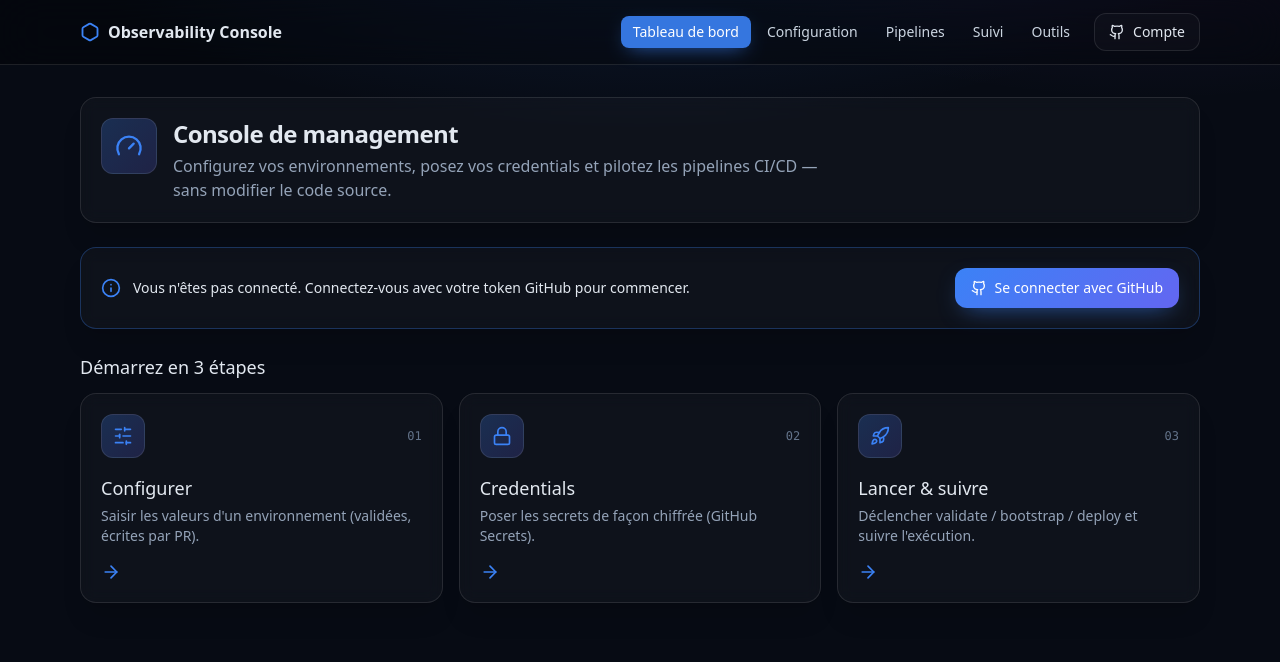
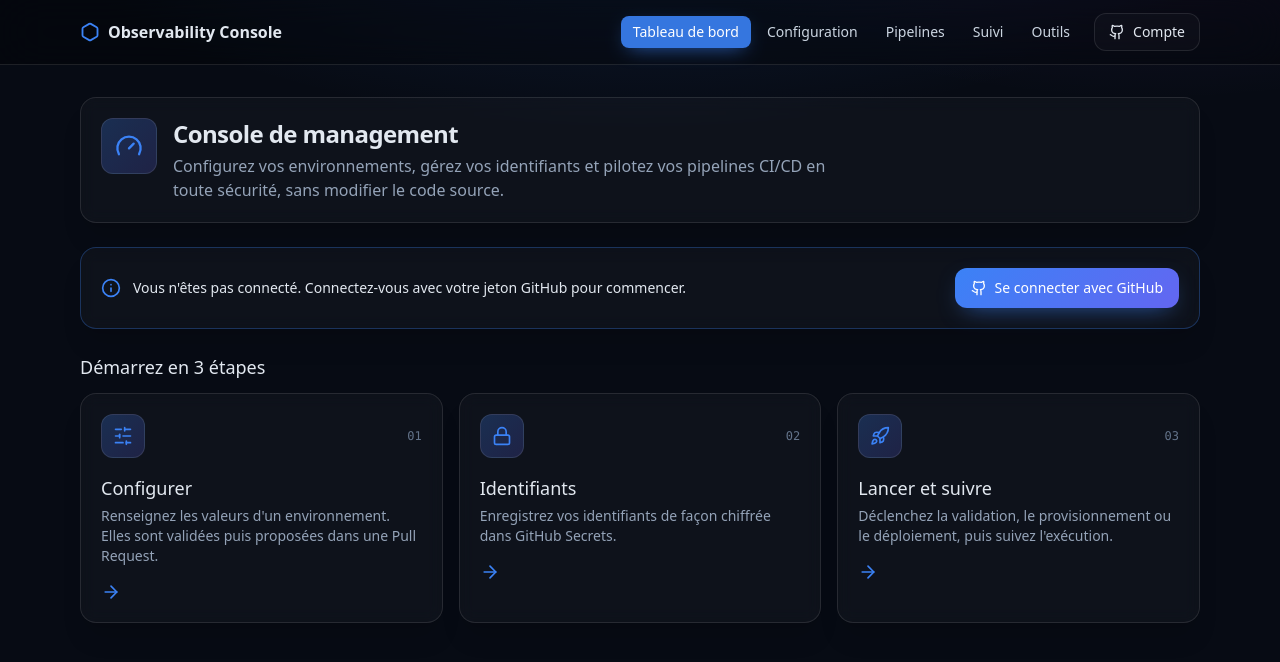
Before and after one commit to wbatchayon/observability-platform, a Next.js app in the folder gui/: page / in a window 1280 px wide. Shown: the top 662 px of the page. Built offline with nearby package versions, Linux system fonts and the light colour scheme; no server answers.

Commit message:
chore(gui): textes professionnels (suppression des tirets séparateurs, formulations soignées)

```diff
--- a/gui/app/api/tools/route.ts
+++ b/gui/app/api/tools/route.ts
@@ -25,7 +25,7 @@ export async function GET() {
       key: "grafana",
       name: "Grafana",
       category: "Visualisation",
-      description: "Dashboards logs / métriques / traces (corrélés).",
+      description: "Tableaux de bord des logs, métriques et traces, corrélés.",
       url: url("TOOL_GRAFANA_URL"),
     },
     {
@@ -67,14 +67,14 @@ export async function GET() {
       key: "renovate",
       name: "Renovate",
       category: "Patch management",
-      description: "Mises à jour automatiques des outils (charts, images, deps) par PR.",
+      description: "Mises à jour automatiques des outils (charts, images, dépendances) par Pull Request.",
       url: url("TOOL_RENOVATE_URL"),
     },
     {
       key: "harbor",
       name: "Harbor",
       category: "Supply chain",
-      description: "Registre OCI + dépôt de packages (air-gap).",
+      description: "Registre OCI et dépôt de paquets pour les environnements isolés d'Internet.",
       url: url("TOOL_HARBOR_URL"),
     },
     {
@@ -88,7 +88,7 @@ export async function GET() {
       key: "minio",
       name: "MinIO",
       category: "Stockage",
-      description: "Console du stockage objet S3 (long terme).",
+      description: "Console du stockage objet S3 (archivage long terme).",
       url: url("TOOL_MINIO_URL"),
     },
   ];
--- a/gui/app/environments/page.tsx
+++ b/gui/app/environments/page.tsx
@@ -48,7 +48,7 @@ export default function EnvironmentsPage() {
     });
     const d = await r.json();
     setBusy(false);
-    setCfgMsg(r.ok ? `✅ PR créée : ${d.prUrl}` : `❌ ${d.error}${fmtIssues(d.issues)}`);
+    setCfgMsg(r.ok ? `✅ Pull Request créée : ${d.prUrl}` : `❌ ${d.error}${fmtIssues(d.issues)}`);
   }
 
   async function submitSecrets() {
@@ -61,7 +61,11 @@ export default function EnvironmentsPage() {
     });
     const d = await r.json();
     setBusy(false);
-    setSecMsg(r.ok ? `✅ Secrets posés : ${d.secretsSet.join(", ")}` : `❌ ${d.error}${fmtIssues(d.issues)}`);
+    setSecMsg(
+      r.ok
+        ? `✅ Identifiants enregistrés : ${d.secretsSet.join(", ")}`
+        : `❌ ${d.error}${fmtIssues(d.issues)}`,
+    );
   }
 
   return (
@@ -71,7 +75,7 @@ export default function EnvironmentsPage() {
       <section className="card space-y-4">
         <div className="flex items-center justify-between">
           <h2 className="text-lg font-medium">Valeurs (non sensibles)</h2>
-          <span className="text-xs text-slate-500">écrites via PR dans environments/&lt;env&gt;/</span>
+          <span className="text-xs text-slate-500">Proposées dans une Pull Request</span>
         </div>
         <div className="grid sm:grid-cols-2 gap-3">
           {Object.keys(defaults).map((k) => (
@@ -85,15 +89,15 @@ export default function EnvironmentsPage() {
           ))}
         </div>
         <button onClick={submitConfig} disabled={busy} className="btn">
-          Valider &amp; créer la PR
+          Valider et créer la Pull Request
         </button>
         {cfgMsg && <p className="text-sm break-all">{cfgMsg}</p>}
       </section>
 
       <section className="card space-y-4">
         <div className="flex items-center justify-between">
-          <h2 className="text-lg font-medium">Credentials (sensibles)</h2>
-          <span className="text-xs text-slate-500">chiffrés → GitHub Secrets (jamais en clair)</span>
+          <h2 className="text-lg font-medium">Identifiants (sensibles)</h2>
+          <span className="text-xs text-slate-500">Chiffrés dans GitHub Secrets, jamais en clair</span>
         </div>
         <div className="grid sm:grid-cols-2 gap-3">
           {Object.keys(secretDefaults).map((k) => (
@@ -108,7 +112,7 @@ export default function EnvironmentsPage() {
           ))}
         </div>
         <button onClick={submitSecrets} disabled={busy} className="btn">
-          Enregistrer les credentials
+          Enregistrer les identifiants
         </button>
         {secMsg && <p className="text-sm break-all">{secMsg}</p>}
       </section>
@@ -118,7 +122,7 @@ export default function EnvironmentsPage() {
 
 function fmtIssues(issues?: Record<string, string[]>) {
   if (!issues) return "";
-  return " — " + Object.entries(issues).map(([k, v]) => `${k}: ${v.join(",")}`).join(" ; ");
+  return ". Détails : " + Object.entries(issues).map(([k, v]) => `${k} (${v.join(", ")})`).join(" ; ");
 }
 
 function Field({
--- a/gui/app/layout.tsx
+++ b/gui/app/layout.tsx
@@ -3,8 +3,9 @@ import "./globals.css";
 import { Nav } from "@/components/Nav";
 
 export const metadata: Metadata = {
-  title: "Observability Platform — Console",
-  description: "Configuration, credentials et pilotage des pipelines de la plateforme d'observabilité",
+  title: "Console Observability Platform",
+  description:
+    "Configuration, identifiants et pilotage des pipelines de la plateforme d'observabilité.",
 };
 
 export default function RootLayout({ children }: { children: React.ReactNode }) {
--- a/gui/app/login/page.tsx
+++ b/gui/app/login/page.tsx
@@ -52,21 +52,21 @@ export default function LoginPage() {
       ) : (
         <div className="card space-y-3">
           <div>
-            <label className="label">Token GitHub (scope repo, workflow)</label>
+            <label className="label">Jeton GitHub (portées repo et workflow)</label>
             <input
               type="password"
               className="input"
-              placeholder="ghp_..."
+              placeholder="ghp_…"
               value={token}
               onChange={(e) => setToken(e.target.value)}
             />
             <p className="text-xs text-slate-500 mt-1">
-              Le token reste dans une session chiffrée (cookie httpOnly) et n&apos;est jamais stocké
+              Le jeton reste dans une session chiffrée (cookie httpOnly) et n&apos;est jamais stocké
               côté serveur.
             </p>
           </div>
           <button onClick={connect} disabled={busy || !token} className="btn">
-            {busy ? "Connexion..." : "Se connecter"}
+            {busy ? "Connexion…" : "Se connecter"}
           </button>
         </div>
       )}
--- a/gui/app/page.tsx
+++ b/gui/app/page.tsx
@@ -24,8 +24,8 @@ export default function Dashboard() {
         <div>
           <h1 className="text-2xl font-semibold tracking-tight">Console de management</h1>
           <p className="mt-1 max-w-2xl text-slate-400">
-            Configurez vos environnements, posez vos credentials et pilotez les pipelines CI/CD —
-            sans modifier le code source.
+            Configurez vos environnements, gérez vos identifiants et pilotez vos pipelines CI/CD en
+            toute sécurité, sans modifier le code source.
           </p>
         </div>
       </section>
@@ -36,7 +36,7 @@ export default function Dashboard() {
           <div className="flex items-center gap-3">
             <Info className="h-5 w-5 text-accent" />
             <p className="text-sm">
-              Vous n&apos;êtes pas connecté. Connectez-vous avec votre token GitHub pour commencer.
+              Vous n&apos;êtes pas connecté. Connectez-vous avec votre jeton GitHub pour commencer.
             </p>
           </div>
           <Link href="/login" className="btn whitespace-nowrap">
@@ -62,21 +62,21 @@ export default function Dashboard() {
             icon={<SlidersHorizontal className="h-5 w-5" />}
             title="Configurer"
             href="/environments"
-            desc="Saisir les valeurs d'un environnement (validées, écrites par PR)."
+            desc="Renseignez les valeurs d'un environnement. Elles sont validées puis proposées dans une Pull Request."
           />
           <StepCard
             n={2}
             icon={<Lock className="h-5 w-5" />}
-            title="Credentials"
+            title="Identifiants"
             href="/environments"
-            desc="Poser les secrets de façon chiffrée (GitHub Secrets)."
+            desc="Enregistrez vos identifiants de façon chiffrée dans GitHub Secrets."
           />
           <StepCard
             n={3}
             icon={<Rocket className="h-5 w-5" />}
-            title="Lancer & suivre"
+            title="Lancer et suivre"
             href="/pipelines"
-            desc="Déclencher validate / bootstrap / deploy et suivre l'exécution."
+            desc="Déclenchez la validation, le provisionnement ou le déploiement, puis suivez l'exécution."
           />
         </div>
       </div>
--- a/gui/app/pipelines/page.tsx
+++ b/gui/app/pipelines/page.tsx
@@ -3,9 +3,21 @@
 import { useState } from "react";
 
 const pipelines = [
-  { id: "validate", label: "Validate", desc: "Lint + kubeconform + scans (sans déploiement)." },
-  { id: "bootstrap", label: "Bootstrap", desc: "Provisionne le socle : cluster → Harbor → Vault → Flux." },
-  { id: "deploy", label: "Deploy", desc: "Réconcilie la plateforme via FluxCD." },
+  {
+    id: "validate",
+    label: "Validation",
+    desc: "Lint, kubeconform et scans de sécurité. Aucun déploiement.",
+  },
+  {
+    id: "bootstrap",
+    label: "Provisionnement",
+    desc: "Provisionne le socle : cluster, Harbor, Vault puis Flux.",
+  },
+  {
+    id: "deploy",
+    label: "Déploiement",
+    desc: "Réconcilie la plateforme via FluxCD.",
+  },
 ];
 
 export default function PipelinesPage() {
@@ -25,7 +37,7 @@ export default function PipelinesPage() {
     setBusy(null);
     setMsg(
       r.ok
-        ? `✅ Pipeline "${pipeline}" déclenché pour ${environment}. Voir l'onglet Suivi.`
+        ? `✅ Pipeline « ${pipeline} » déclenché pour ${environment}. Consultez l'onglet Suivi.`
         : `❌ ${d.error || "Échec"}`,
     );
   }
@@ -44,7 +56,7 @@ export default function PipelinesPage() {
           </select>
         </div>
         <p className="text-xs text-slate-500 self-end pb-2">
-          Déclenche le workflow <code>deploy.yaml</code> via l&apos;API GitHub (workflow_dispatch).
+          Déclenche le workflow de déploiement via l&apos;API GitHub, sans modifier le code source.
         </p>
       </div>
 
@@ -56,7 +68,7 @@ export default function PipelinesPage() {
               <p className="text-sm text-slate-400 mt-1">{p.desc}</p>
             </div>
             <button onClick={() => run(p.id)} disabled={!!busy} className="btn mt-auto">
-              {busy === p.id ? "Déclenchement..." : `Lancer ${p.label}`}
+              {busy === p.id ? "Déclenchement…" : `Lancer ${p.label}`}
             </button>
           </div>
         ))}
--- a/gui/app/runs/page.tsx
+++ b/gui/app/runs/page.tsx
@@ -46,7 +46,7 @@ export default function RunsPage() {
       </div>
 
       {err && <p className="text-sm text-bad">❌ {err}</p>}
-      {loading && <p className="text-sm text-slate-400">Chargement...</p>}
+      {loading && <p className="text-sm text-slate-400">Chargement…</p>}
 
       <div className="card p-0 overflow-hidden">
         <table className="w-full text-sm">
@@ -70,7 +70,7 @@ export default function RunsPage() {
                 </td>
                 <td className="px-4 py-2 text-right">
                   <a href={r.url} target="_blank" rel="noreferrer" className="text-accent underline">
-                    logs
+                    Voir les logs
                   </a>
                 </td>
               </tr>
--- a/gui/app/tools/page.tsx
+++ b/gui/app/tools/page.tsx
@@ -57,7 +57,7 @@ export default function ToolsPage() {
         </p>
       </div>
 
-      {loading && <p className="text-sm text-slate-400">Chargement...</p>}
+      {loading && <p className="text-sm text-slate-400">Chargement…</p>}
 
       <div className="grid gap-4 sm:grid-cols-2 lg:grid-cols-3">
         {tools.map((t) => {
```
